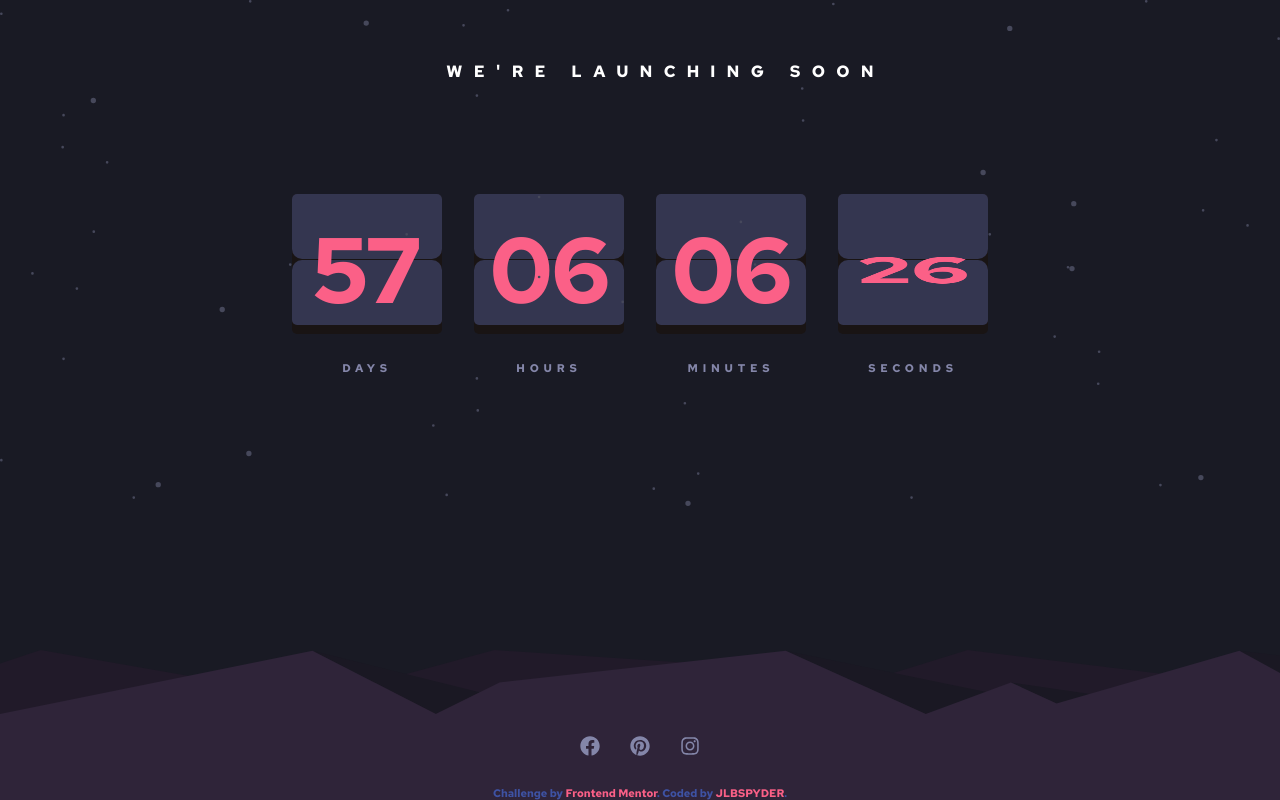
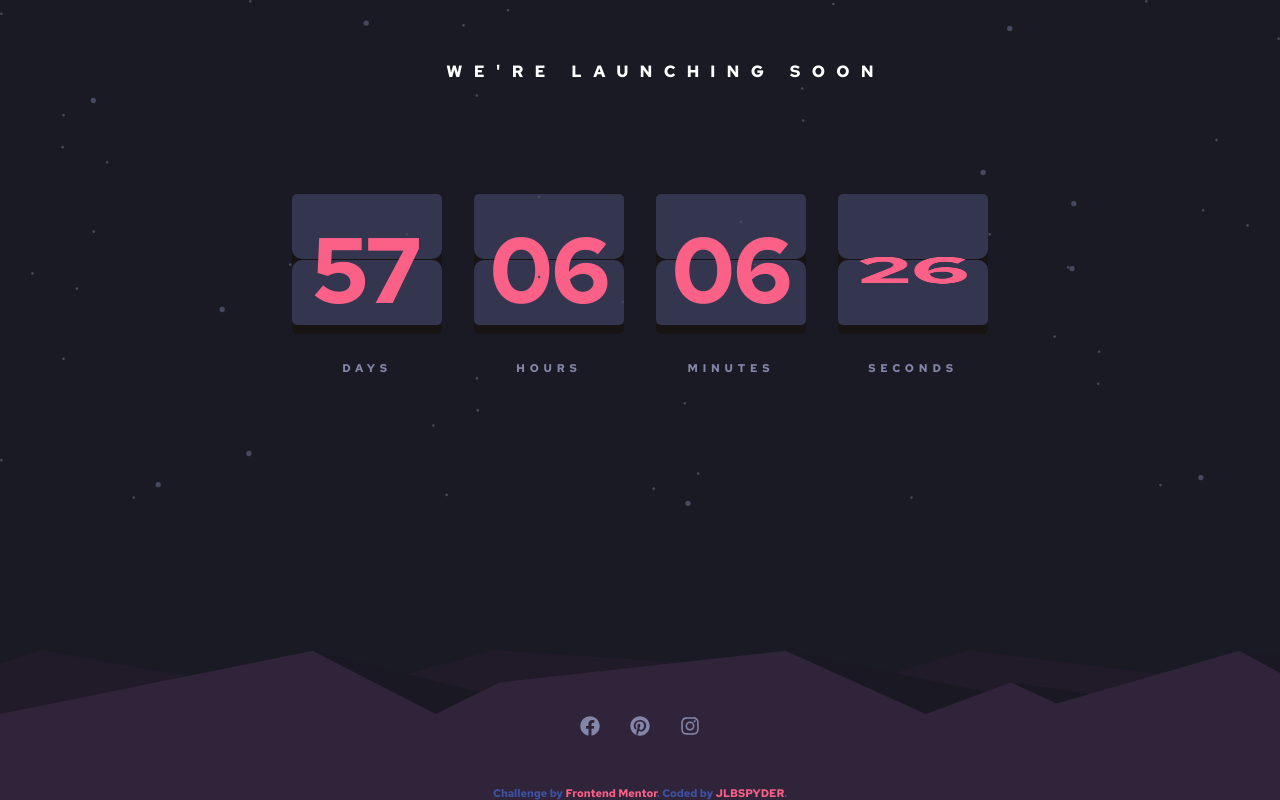
Before and after one commit to Jlbspyder/Contdown-Timer, a React (Vite) app: page / in a window 1280 px wide. Built offline with nearby package versions, Linux system fonts and the light colour scheme.

Commit message:
Update index.css

```diff
--- a/src/index.css
+++ b/src/index.css
@@ -111,7 +111,7 @@ h5 {
   display: flex;
   justify-content: center;
   position: absolute;
-  bottom: 40px;
+  bottom: 60px;
   left: 50%;
   transform: translateX(-40%);
   z-index: 90;
```
